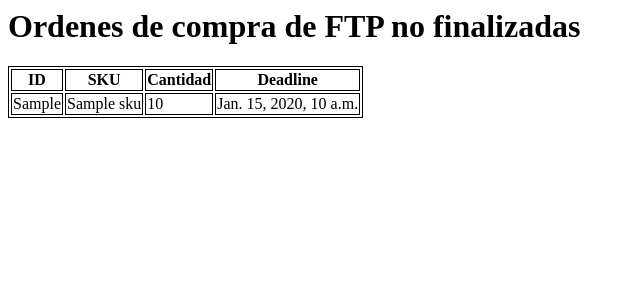
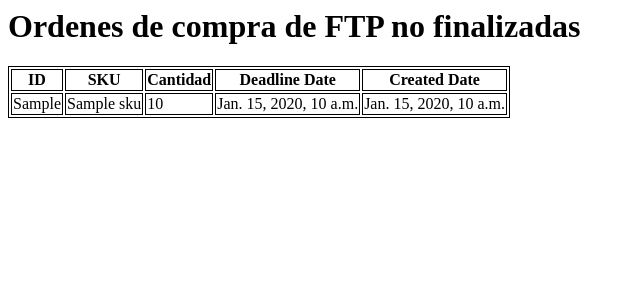
Before and after one commit to elramirezv123/api-grupo9, a Django app: template bodega/templates/ftp.html in a window 1280 px wide. Shown: the top 300 px of the page, without its empty margins (0-640 px from the left). Run offline with Django 3.2, Linux system fonts and the light colour scheme; the template is opened without the code that fills it: most values are stand-ins (such as "Sample title", 1, 10 or a date in 2020).

Commit message:
ftp view showing created_at

```diff
--- a/bodega/helpers/handling_orders.py
+++ b/bodega/helpers/handling_orders.py
@@ -1,6 +1,7 @@
 import pysftp
 import xml.etree.ElementTree as ET
 import json
+import datetime
 import requests, math, pytz
 from collections import defaultdict
 from bodega.models import File, PurchaseOrder, Ingredient, Product
@@ -145,4 +146,4 @@
                                     new_oc, oc_created = PurchaseOrder.objects.get_or_create(oc_id=response["_id"], sku=response['sku'],
                                                                         client=response['cliente'], provider=response['proveedor'],
                                                                         amount=response['cantidad'], price=response["precioUnitario"],
-                                                                        channel=response['canal'], deadline=deadline)
+                                                                        channel=response['canal'], deadline=deadline, created_at=datetime.datetime.now().replace(tzinfo=pytz.UTC))
--- a/bodega/templates/ftp.html
+++ b/bodega/templates/ftp.html
@@ -11,7 +11,8 @@
     <th>ID</th>
     <th>SKU</th>
     <th>Cantidad</th>
-    <th>Deadline</th>
+    <th>Deadline Date</th>
+    <th>Created Date</th>
   </tr>
   {% for k, v in ocs.items %}
   <tr>
@@ -27,6 +28,9 @@
     <td>
       {{ v.deadline }}
     </td>
+    <td>
+      {{ v.created_at }}
+    </td>
   </tr>
   {% endfor %}
 </table>
--- a/bodega/views/control_views.py
+++ b/bodega/views/control_views.py
@@ -35,7 +35,7 @@
     ocs = PurchaseOrder.objects.filter(channel='ftp')
     ocs_info = {}
     for oc in ocs:
-        ocs_info[oc.oc_id] = {"sku": oc.sku, "client": oc.client, "provider": oc.provider, "amount": oc.amount, "deadline": oc.deadline}
+        ocs_info[oc.oc_id] = {"sku": oc.sku, "client": oc.client, "provider": oc.provider, "amount": oc.amount, "deadline": oc.deadline, "created_at": oc.created_at}
     return render(request, 'ftp.html', {'ocs': ocs_info})
 
 def show_logs(request):
```
